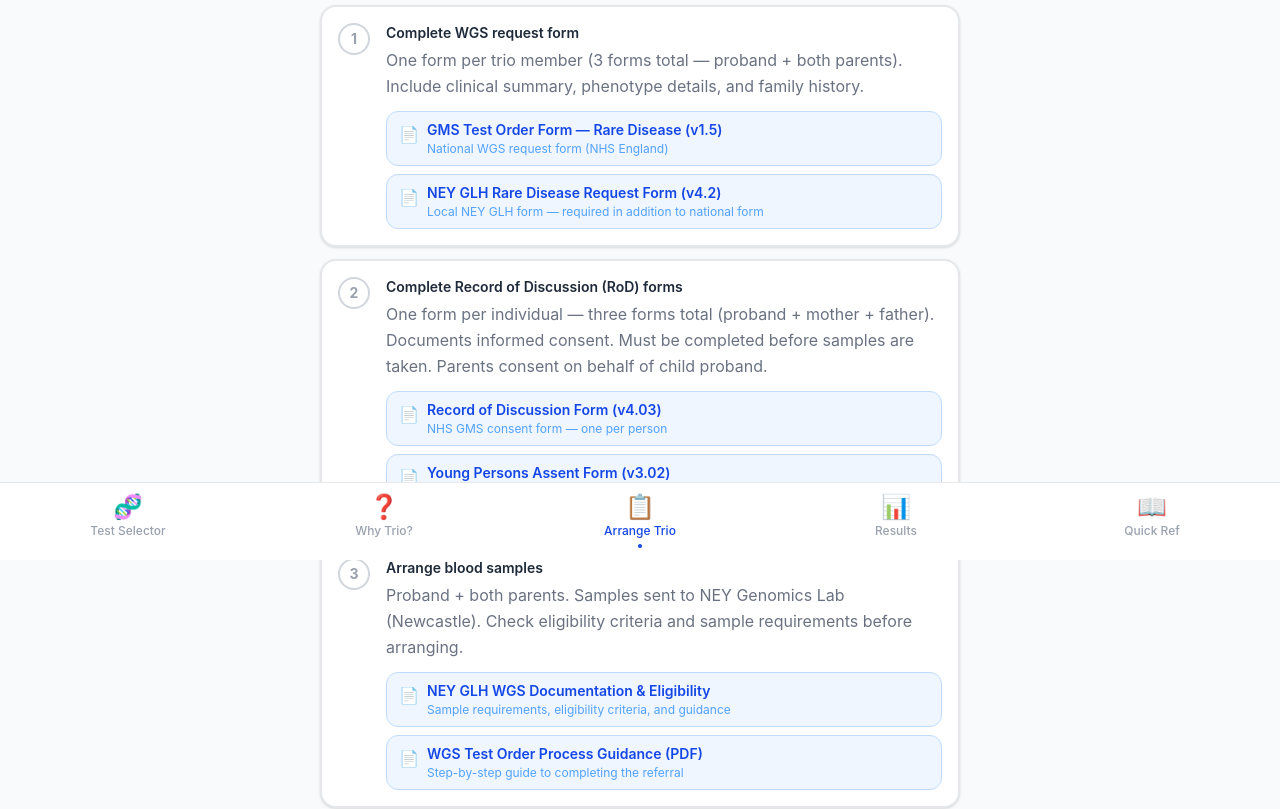
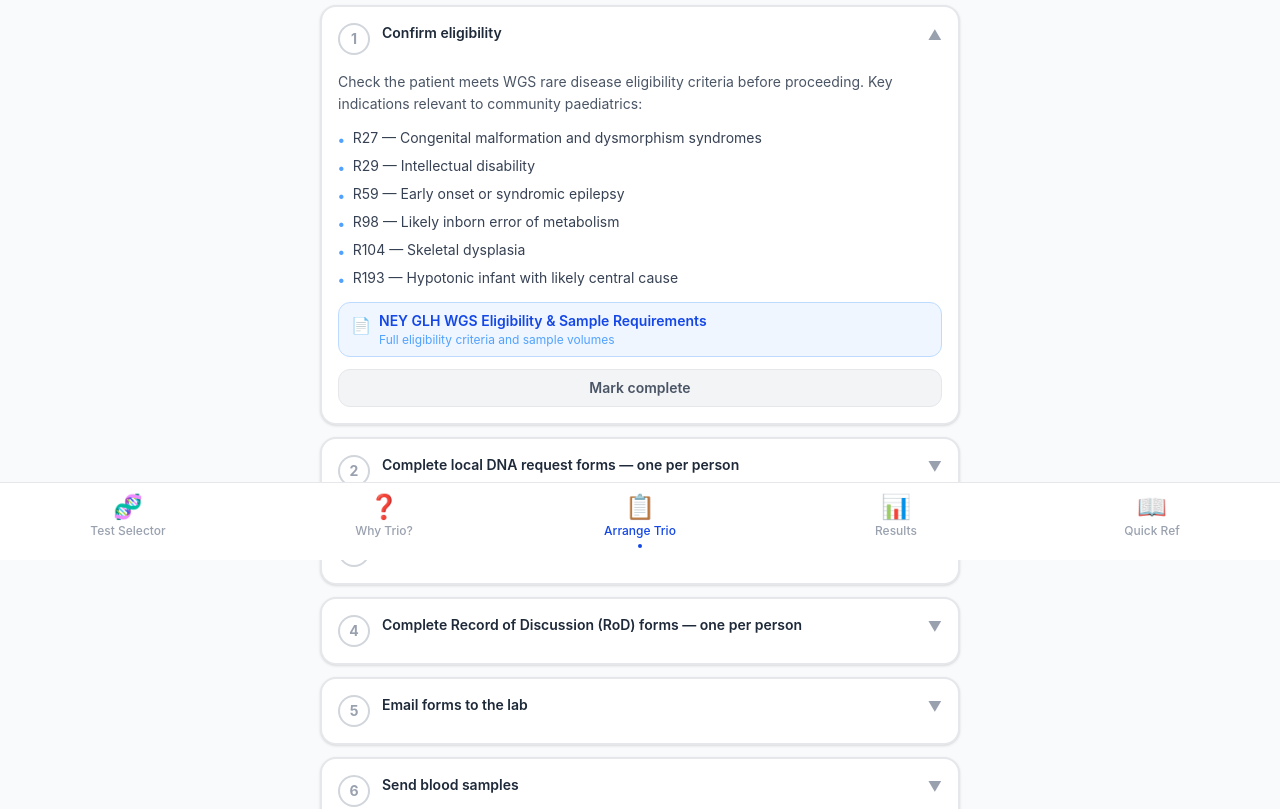
Before and after one commit to tedotedo/geneguide, a React (Vite) app: page /arrange in a window 1280 px wide. Shown: the part 240-1049 px from the top of the page. Built offline with nearby package versions, Linux system fonts and the light colour scheme.

Commit message:
feat: full WGS referral guidance with links based on NEY GLH guidance document

```diff
--- a/src/pages/ArrangeTrio.tsx
+++ b/src/pages/ArrangeTrio.tsx
@@ -12,33 +12,100 @@
   step: number
   title: string
   detail: string
+  bullets?: string[]
   links?: FormLink[]
+  warning?: string
 }
 
 const CHECKLIST: CheckItem[] = [
   {
+    id: 'eligibility',
+    step: 1,
+    title: 'Confirm eligibility',
+    detail: 'Check the patient meets WGS rare disease eligibility criteria before proceeding. Key indications relevant to community paediatrics:',
+    bullets: [
+      'R27 — Congenital malformation and dysmorphism syndromes',
+      'R29 — Intellectual disability',
+      'R59 — Early onset or syndromic epilepsy',
+      'R98 — Likely inborn error of metabolism',
+      'R104 — Skeletal dysplasia',
+      'R193 — Hypotonic infant with likely central cause',
+    ],
+    links: [
+      {
+        label: 'NEY GLH WGS Eligibility & Sample Requirements',
+        url: 'https://ney-genomics.org.uk/testing/whole-genome-sequencing-documentation/',
+        note: 'Full eligibility criteria and sample volumes',
+      },
+    ],
+  },
+  {
+    id: 'local-forms',
+    step: 2,
+    title: 'Complete local DNA request forms — one per person',
+    detail: 'Fill out a NEY GLH Genetic Testing Request Form for each individual in the trio (proband + mother + father). These are the phlebotomy request forms used by the lab.',
+    bullets: [
+      'Complete one form per trio member (3 forms total)',
+      'Mark clearly "FOR WGS" in the Test section',
+      'These forms direct phlebotomy — not the WGS referral form',
+    ],
+    links: [
+      {
+        label: 'NEY GLH Rare Disease Request Form (v4.2)',
+        url: 'https://ney-genomics.org.uk/wp-content/uploads/2026/03/FORM-411.027-NEYGLH-Rare-Disease-Request-Form-v4.2.docx',
+        note: 'Use for phlebotomy — one per person, mark "FOR WGS"',
+      },
+    ],
+  },
+  {
     id: 'wgs-form',
-    step: 1,
-    title: 'Complete WGS request form',
-    detail: 'One form per trio member (3 forms total — proband + both parents). Include clinical summary, phenotype details, and family history.',
+    step: 3,
+    title: 'Complete the WGS Rare Disease Trio referral form',
+    detail: 'One form covers the whole family (trio, duo, or singleton). Can be completed outside clinic. Best completed electronically using Fill & Sign in Adobe — auto-populates demographic fields.',
+    bullets: [
+      'Select the clinical indication and R code from the drop-down',
+      'Add secondary virtual panels if relevant (via PanelApp)',
+      'Complete family members section for trio/duo',
+      'Page 2: enter phenotype using HPO terms OR tick from the provided list',
+      'Up to 10 HPO terms — must be exact. Incorrect HPO terms can lead to missed results',
+      'Electronic completion strongly advised',
+    ],
     links: [
       {
         label: 'GMS Test Order Form — Rare Disease (v1.5)',
         url: 'https://www.england.nhs.uk/wp-content/uploads/2024/07/gms-test-order-form-rare-disease-v1.5.pdf',
-        note: 'National WGS request form (NHS England)',
+        note: 'National WGS referral form — one per family',
       },
       {
-        label: 'NEY GLH Rare Disease Request Form (v4.2)',
-        url: 'https://ney-genomics.org.uk/wp-content/uploads/2026/03/FORM-411.027-NEYGLH-Rare-Disease-Request-Form-v4.2.docx',
-        note: 'Local NEY GLH form — required in addition to national form',
+        label: 'NHS GMS PanelApp — virtual panels',
+        url: 'https://nhsgms-panelapp.genomicsengland.co.uk/panels',
+        note: 'Search "GMS Rare Disease Virtual" for secondary panels',
+      },
+      {
+        label: 'Human Phenotype Ontology (HPO)',
+        url: 'https://hpo.jax.org/app/',
+        note: 'Search and copy exact HPO terms for the phenotype section',
+      },
+      {
+        label: 'National Genomic Test Directory',
+        url: 'https://www.england.nhs.uk/publication/national-genomic-test-directories/',
+        note: 'Full list of eligible clinical indications and R codes',
       },
     ],
   },
   {
     id: 'rod-forms',
-    step: 2,
-    title: 'Complete Record of Discussion (RoD) forms',
-    detail: 'One form per individual — three forms total (proband + mother + father). Documents informed consent. Must be completed before samples are taken. Parents consent on behalf of child proband.',
+    step: 4,
+    title: 'Complete Record of Discussion (RoD) forms — one per person',
+    detail: 'A RoD form must be completed for every member of the trio. The form covers consent for genomic testing AND the option to contribute to the National Genomic Research Library (NGRL).',
+    bullets: [
+      'Anyone aged 16+ signs their own form',
+      'A parent signs for a child under 16 — indicate this in the appropriate box',
+      'If signing as Consultee for an adult without capacity — also complete the Genomic Consultee Declaration',
+      'If NGRL research option is selected (Question B = Yes) — Consultee Declaration is mandatory',
+      'Complete the Healthcare Professional section: Patient category + Test Type = Rare and Inherited Diseases – WGS',
+      'Samples WILL NOT be dispatched for analysis without completed RoD forms',
+    ],
     links: [
       {
         label: 'Record of Discussion Form (v4.03)',
@@ -50,39 +117,54 @@
         url: 'https://www.england.nhs.uk/wp-content/uploads/2021/09/nhs-genomic-medicine-service-young-persons-assent-form.pdf',
         note: 'For children aged ~7–16 who can give assent',
       },
+      {
+        label: 'Genomic Consultee Declaration (v3.02)',
+        url: 'https://www.england.nhs.uk/wp-content/uploads/2021/09/nhs-genomic-medicine-service-genomic-consultee-declaration-1.pdf',
+        note: 'Required if NGRL research option selected for adult without capacity',
+      },
+    ],
+    warning: 'Samples will NOT be dispatched for analysis until completed test request form AND all RoD forms have been received by the lab.',
+  },
+  {
+    id: 'email',
+    step: 5,
+    title: 'Email forms to the lab',
+    detail: 'Email the completed WGS referral form and all RoD forms together to your local GLH lab. Include the proband\'s NHS number and "WGS request" in the subject line.',
+    bullets: [
+      'Newcastle: nuth.dna@nhs.net',
+      'Leeds: leedsth-tr.DNA@nhs.net',
+      'Sheffield: sheffield.diagnosticgenetics@nhs.net',
     ],
   },
   {
-    id: 'blood-samples',
-    step: 3,
-    title: 'Arrange blood samples',
-    detail: 'Proband + both parents. Samples sent to NEY Genomics Lab (Newcastle). Check eligibility criteria and sample requirements before arranging.',
+    id: 'bloods',
+    step: 6,
+    title: 'Send blood samples',
+    detail: 'Arrange blood samples for the proband and both parents using the local DNA request forms completed in step 2. Send to your local GLH extraction lab.',
     links: [
       {
-        label: 'NEY GLH WGS Documentation & Eligibility',
+        label: 'NEY GLH WGS Documentation — sample requirements',
         url: 'https://ney-genomics.org.uk/testing/whole-genome-sequencing-documentation/',
-        note: 'Sample requirements, eligibility criteria, and guidance',
-      },
-      {
-        label: 'WGS Test Order Process Guidance (PDF)',
-        url: 'https://ney-genomics.org.uk/wp-content/uploads/2021/07/Guidance-for-Completing-WGS-Test-Order-Process.pdf',
-        note: 'Step-by-step guide to completing the referral',
+        note: 'Volume and tube requirements',
       },
     ],
-  },
-  {
-    id: 'email',
-    step: 4,
-    title: 'Email copies to Northern Genetics',
-    detail: 'Email a copy of the WGS request form AND all RoD forms to nuth.dna@nhs.net. Do this before or at the same time as sending samples.',
   },
 ]
 
 export default function ArrangeTrio() {
   const [checked, setChecked] = useState<Set<string>>(new Set())
+  const [expanded, setExpanded] = useState<Set<string>>(new Set(['eligibility']))
 
   const toggle = (id: string) => {
     setChecked(prev => {
+      const next = new Set(prev)
+      next.has(id) ? next.delete(id) : next.add(id)
+      return next
+    })
+  }
+
+  const toggleExpand = (id: string) => {
+    setExpanded(prev => {
       const next = new Set(prev)
       next.has(id) ? next.delete(id) : next.add(id)
       return next
@@ -95,7 +177,7 @@
     <div className="space-y-4">
       <div>
         <h2 className="text-xl font-bold text-gray-800">Arrange Trio WGS</h2>
-        <p className="text-base text-gray-500">Step-by-step checklist — Northern Genetics Service</p>
+        <p className="text-base text-gray-500">Step-by-step checklist — NEY Genomic Laboratory Hub</p>
       </div>
 
       {/* Progress */}
@@ -116,34 +198,65 @@
       <div className="space-y-3">
         {CHECKLIST.map(item => {
           const done = checked.has(item.id)
+          const open = expanded.has(item.id)
           return (
             <div
               key={item.id}
               className={`bg-white rounded-2xl border-2 shadow-sm transition-all ${done ? 'border-teal-300' : 'border-gray-200'}`}
             >
+              {/* Header row — tap to expand/collapse */}
               <button
-                onClick={() => toggle(item.id)}
-                className="w-full p-4 flex items-start gap-4 text-left"
+                onClick={() => toggleExpand(item.id)}
+                className="w-full p-4 flex items-start gap-3 text-left"
               >
-                <div className={`flex-shrink-0 w-8 h-8 rounded-full flex items-center justify-center text-sm font-bold border-2 transition-all ${
-                  done ? 'bg-teal-500 border-teal-500 text-white' : 'border-gray-300 text-gray-400'
-                }`}>
+                {/* Step circle — tap to mark done */}
+                <div
+                  role="button"
+                  onClick={e => { e.stopPropagation(); toggle(item.id) }}
+                  className={`flex-shrink-0 w-8 h-8 rounded-full flex items-center justify-center text-sm font-bold border-2 transition-all ${
+                    done ? 'bg-teal-500 border-teal-500 text-white' : 'border-gray-300 text-gray-400'
+                  }`}
+                >
                   {done ? '✓' : item.step}
                 </div>
                 <div className="flex-1 min-w-0">
-                  <p className={`font-semibold text-sm ${done ? 'text-teal-700 line-through' : 'text-gray-800'}`}>
+                  <p className={`font-semibold text-sm ${done ? 'text-teal-700' : 'text-gray-800'}`}>
                     {item.title}
                   </p>
-                  <p className="text-base text-gray-500 mt-1 leading-relaxed">{item.detail}</p>
+                </div>
+                <span className="text-gray-400 text-sm mt-0.5">{open ? '▲' : '▼'}</span>
+              </button>
+
+              {/* Expanded content */}
+              {open && (
+                <div className="px-4 pb-4 space-y-3">
+                  <p className="text-sm text-gray-600 leading-relaxed">{item.detail}</p>
+
+                  {item.bullets && item.bullets.length > 0 && (
+                    <ul className="space-y-1.5">
+                      {item.bullets.map((b, i) => (
+                        <li key={i} className="flex items-start gap-2 text-sm text-gray-700">
+                          <span className="text-blue-400 font-bold mt-0.5 shrink-0">•</span>
+                          {b}
+                        </li>
+                      ))}
+                    </ul>
+                  )}
+
+                  {item.warning && (
+                    <div className="bg-red-50 border border-red-300 rounded-xl px-3 py-2">
+                      <p className="text-red-700 text-sm font-semibold">⚠️ {item.warning}</p>
+                    </div>
+                  )}
+
                   {item.links && item.links.length > 0 && (
-                    <div className="mt-3 space-y-2">
+                    <div className="space-y-2">
                       {item.links.map(link => (
                         <a
                           key={link.url}
                           href={link.url}
                           target="_blank"
                           rel="noopener noreferrer"
-                          onClick={e => e.stopPropagation()}
                           className="flex items-start gap-2 bg-blue-50 border border-blue-200 rounded-xl px-3 py-2 hover:bg-blue-100 transition-colors"
                         >
                           <span className="text-blue-500 mt-0.5 shrink-0">📄</span>
@@ -155,28 +268,47 @@
                       ))}
                     </div>
                   )}
+
+                  {/* Email buttons for step 5 */}
+                  {item.id === 'email' && (
+                    <div className="space-y-2 mt-1">
+                      {[
+                        { label: 'Newcastle', email: 'nuth.dna@nhs.net' },
+                        { label: 'Leeds', email: 'leedsth-tr.DNA@nhs.net' },
+                        { label: 'Sheffield', email: 'sheffield.diagnosticgenetics@nhs.net' },
+                      ].map(lab => (
+                        <a
+                          key={lab.email}
+                          href={`mailto:${lab.email}`}
+                          className="flex items-center justify-between bg-blue-700 text-white px-4 py-2.5 rounded-xl hover:bg-blue-800 transition-colors"
+                        >
+                          <span className="text-sm font-semibold">{lab.label}</span>
+                          <span className="text-blue-200 text-xs">{lab.email}</span>
+                        </a>
+                      ))}
+                    </div>
+                  )}
+
+                  <button
+                    onClick={() => toggle(item.id)}
+                    className={`w-full py-2 rounded-xl text-sm font-semibold transition-colors ${
+                      done
+                        ? 'bg-teal-50 text-teal-700 border border-teal-200'
+                        : 'bg-gray-100 text-gray-600 border border-gray-200 hover:bg-gray-200'
+                    }`}
+                  >
+                    {done ? '✓ Mark incomplete' : 'Mark complete'}
+                  </button>
                 </div>
-              </button>
+              )}
             </div>
           )
         })}
       </div>
 
-      {/* Email action */}
-      <div className="bg-blue-700 text-white rounded-2xl p-5">
-        <p className="font-bold text-sm mb-1">📧 Email address for forms</p>
-        <p className="text-blue-100 text-sm mb-3">Send WGS request form + all ROD forms to:</p>
-        <a
-          href="mailto:nuth.dna@nhs.net"
-          className="block bg-white text-blue-700 font-bold text-center py-3 rounded-xl text-sm hover:bg-blue-50 transition-colors"
-        >
-          nuth.dna@nhs.net
-        </a>
-      </div>
-
       {/* Reset */}
       <button
-        onClick={() => setChecked(new Set())}
+        onClick={() => { setChecked(new Set()); setExpanded(new Set(['eligibility'])) }}
         className="w-full text-sm text-gray-400 hover:text-blue-600 py-2"
       >
         Reset checklist
```
